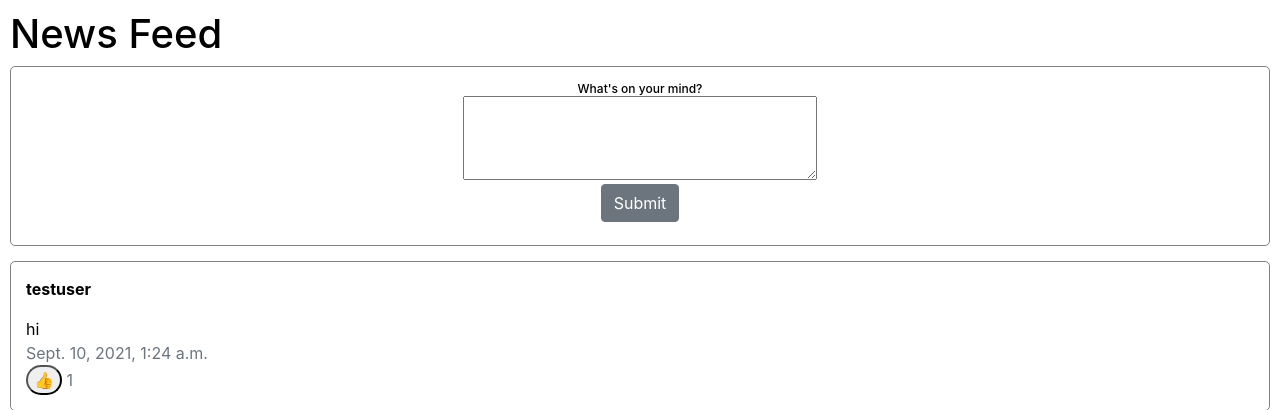
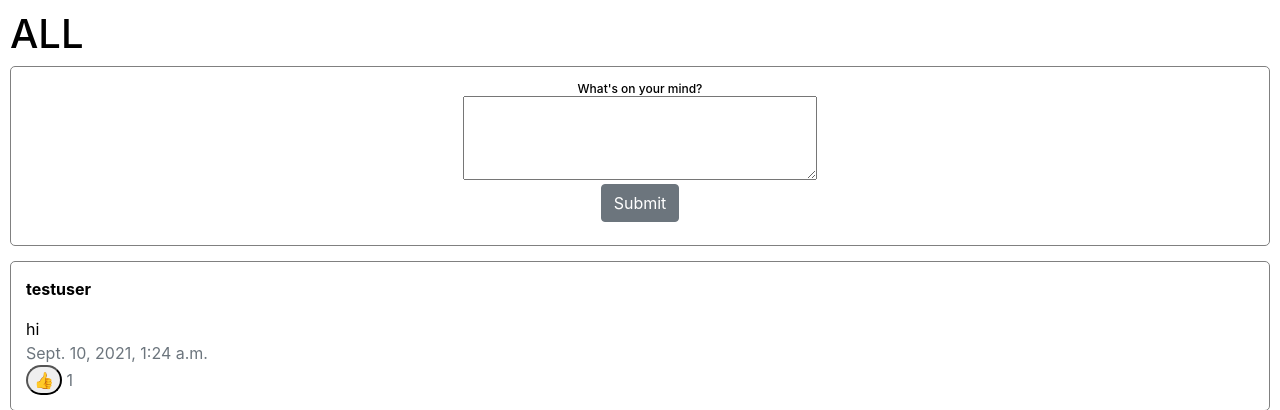
Before and after one commit to franklinle/Socialverse, a Django app: page / in a window 1280 px wide. Shown: the part 56-466 px from the top of the page. Run offline with Django 3.2, Linux system fonts and the light colour scheme; data comes from the database, SQL or seed files in the repository; both versions use the stored data as it was after the commit; some libraries are stand-ins or nearby versions.

Commit message:
test commit

```diff
--- a/networkApp/templates/networkApp/index.html
+++ b/networkApp/templates/networkApp/index.html
@@ -128,7 +128,7 @@
   }
 </script>
 {% endblock %} {% block body %}
-<h1>News Feed</h1>
+<h1>ALL</h1>
 
 <div id="new-post-section">
   {% if messages %} {% for message in messages %}
```
Also changed, not shown: db.sqlite3.
